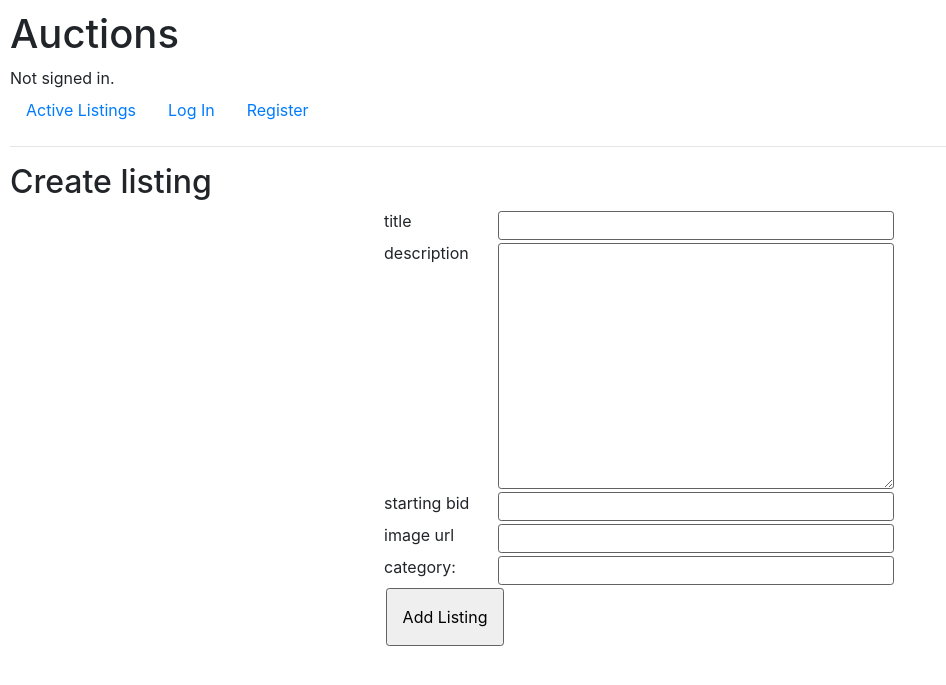
After one commit to IanSpeelman/Commerce, a Django app: template auctions/templates/auctions/create_listing.html in a window 1280 px wide. The commit adds this page. Shown: the top 685 px of the page, without its empty margins (0-946 px from the left). Run offline with Django 3.2, Linux system fonts and the light colour scheme; the template is opened without the code that fills it, so the values that code supplies are empty; parts of the project's set-up code (start-up, migrations or seed data) failed here and were passed over; some libraries are stand-ins or nearby versions.

Commit message:
add Create listing page fixed bug where the listing page does not display add to watchlist/remove from wathclist button propperly fixed bug where listings closed without winner would still display on the active listings page

```diff
--- a/auctions/Notes.txt
+++ b/auctions/Notes.txt
@@ -8,7 +8,7 @@ models
         description
         starting bid
         user_id
-        winner_id (default False)
+        winner_id (default None)
         (optional) image url
         (optional) category
 
--- a/auctions/static/auctions/styles.css
+++ b/auctions/static/auctions/styles.css
@@ -108,4 +108,24 @@ span {
   color: #1662cc;
 }
 
+.center {
+  display: flex;
+  justify-content: center;
+}
+.center .create-form div {
+  display: grid;
+  grid-template-columns: 7em 25em;
+}
+.center .create-form div input, .center .create-form div textarea {
+  margin: 0.1em;
+  border-radius: 0.2em;
+  border: 1px solid rgb(98, 98, 98);
+}
+.center .create-form button {
+  padding: 1em;
+  margin: 0.1em;
+  border-radius: 0.2em;
+  border: 1px solid rgb(98, 98, 98);
+}
+
 /*# sourceMappingURL=styles.css.map */
--- a/auctions/static/auctions/styles.scss
+++ b/auctions/static/auctions/styles.scss
@@ -108,3 +108,24 @@ span {
 		}
 	}
 }
+.center{
+	display: flex;
+	justify-content: center;
+	.create-form{
+		div{
+			display: grid;
+			grid-template-columns: 7em 25em;
+		input, textarea{
+			margin: 0.1em;
+			border-radius: .2em;
+			border: 1px solid rgb(98, 98, 98)
+		}
+	}
+	button{
+		padding: 1em;
+		margin: 0.1em;
+		border-radius: .2em;
+		border: 1px solid rgb(98, 98, 98)
+	}
+}
+}
--- /dev/null
+++ b/auctions/templates/auctions/create_listing.html
@@ -0,0 +1,25 @@
+{% extends 'auctions/layout.html' %}
+{% block body %}
+<h2>Create listing</h2>
+<div class="center">
+    <form action="{% url 'auctions:create_listing' %}" class="create-form" method="post">
+        {% csrf_token %}
+        <div><label for="title">title</label><input type="text" name="title" id="title"></div>
+        <div><label for="description">description</label><textarea name="description" id="description"
+                rows="10"></textarea>
+        </div>
+        <div><label for="starting_bid">starting bid</label><input type="number" name="starting_bid" id="starting_bid">
+        </div>
+        <div><label for="image_url">image url</label><input type="text" name="image_url" id="image_url"></div>
+        <div>
+            <label for="category">category:</label>
+            <input list="categories" id="category" name="category" autocomplete="off" />
+            <datalist id="categories">
+                <option value="lizzard"></option>
+                <option value="cat"></option>
+            </datalist>
+        </div>
+        <button>Add Listing</button>
+    </form>
+</div>
+{% endblock %}
--- a/auctions/templates/auctions/layout.html
+++ b/auctions/templates/auctions/layout.html
@@ -22,6 +22,9 @@
 			<a class="nav-link" href="{% url 'auctions:index' %}">Active Listings</a>
 		</li>
 		{% if user.is_authenticated %}
+		<li class="nav-item">
+			<a class="nav-link" href="{% url 'auctions:create_listing' %}">Create Listing</a>
+		</li>
 		<li class="nav-item">
 			<a class="nav-link" href="{% url 'auctions:watchlist' %}">Watchlist</a>
 		</li>
--- a/auctions/urls.py
+++ b/auctions/urls.py
@@ -9,6 +9,7 @@ urlpatterns = [
     path("logout", views.logout_view, name="logout"),
     path("register", views.register, name="register"),
     path("listings/<int:listing_id>", views.listing, name="listing"),
+    path("listings/create", views.create_listing, name="create_listing"),
     path("listings/<int:listing_id>/close", views.close_listing, name="close_listing"),
     path("listings/<int:listing_id>/bid", views.bid, name="bid"),
     path("listings/<int:listing_id>/watchlist", views.watchlistadd, name="watchlist_add"),
```
Also changed, not shown: auctions/templates/auctions/listing.html (+3 -7 lines), auctions/views.py (+22 -2 lines), db.sqlite3, 1 other file.
